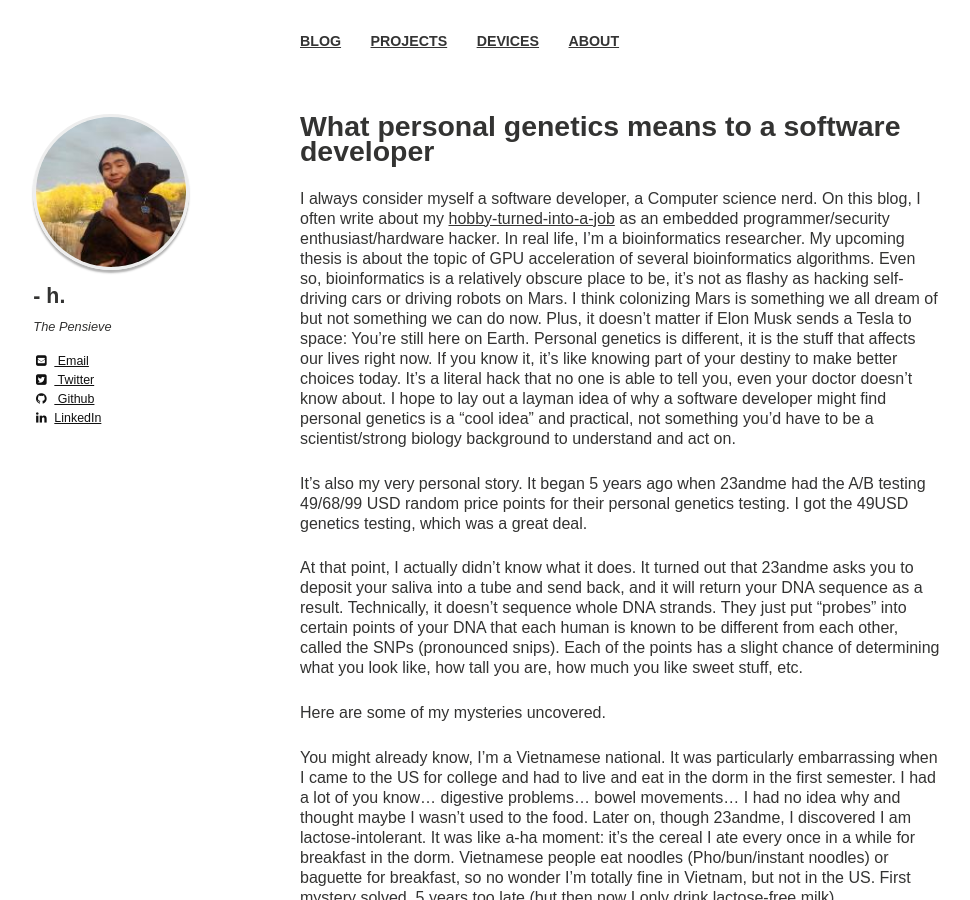
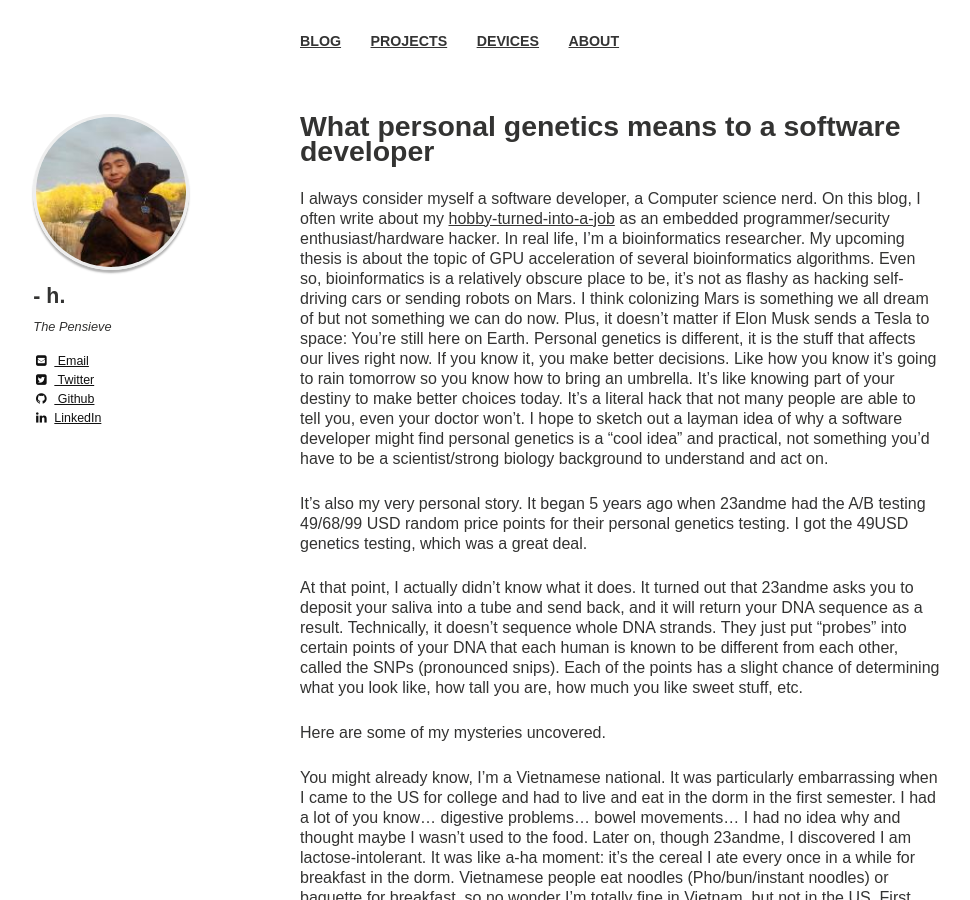
Before and after one commit to htruong/htruong.github.io, a Jekyll site: the page built from _posts/2018-02-13-personal-genetics-and-me.markdown, in a window 1280 px wide and 900 px high. Shown: the whole window, without its empty margins (20-990 px from the left). Built offline with Jekyll 4.4.1, drawn with Linux system fonts in a browser that asks for light colours; nearby versions of some CDN libraries; comment, search, counter and statistics services are not loaded.

Commit message:
[blog] layman dns post edit

```diff
--- a/_posts/2018-02-13-personal-genetics-and-me.markdown
+++ b/_posts/2018-02-13-personal-genetics-and-me.markdown
@@ -3,7 +3,7 @@ layout: post
 title: What personal genetics means to a software developer
 ---
 
-I always consider myself a software developer, a Computer science nerd. On this blog, I often write about my [hobby-turned-into-a-job](https://www.nature.com/articles/nrg2482) as an embedded programmer/security enthusiast/hardware hacker. In real life, I'm a bioinformatics researcher. My upcoming thesis is about the topic of GPU acceleration of several bioinformatics algorithms. Even so, bioinformatics is a relatively obscure place to be, it's not as flashy as hacking self-driving cars or driving robots on Mars. I think colonizing Mars is something we all dream of but not something we can do now. Plus, it doesn't matter if Elon Musk sends a Tesla to space: You're still here on Earth. Personal genetics is different, it is the stuff that affects our lives right now. If you know it, it's like knowing part of your destiny to make better choices today. It's a literal hack that no one is able to tell you, even your doctor doesn't know about. I hope to lay out a layman idea of why a software developer might find personal genetics is a "cool idea" and practical, not something you'd have to be a scientist/strong biology background to understand and act on.
+I always consider myself a software developer, a Computer science nerd. On this blog, I often write about my [hobby-turned-into-a-job](https://www.nature.com/articles/nrg2482) as an embedded programmer/security enthusiast/hardware hacker. In real life, I'm a bioinformatics researcher. My upcoming thesis is about the topic of GPU acceleration of several bioinformatics algorithms. Even so, bioinformatics is a relatively obscure place to be, it's not as flashy as hacking self-driving cars or sending robots on Mars. I think colonizing Mars is something we all dream of but not something we can do now. Plus, it doesn't matter if Elon Musk sends a Tesla to space: You're still here on Earth. Personal genetics is different, it is the stuff that affects our lives right now. If you know it, you make better decisions. Like how you know it's going to rain tomorrow so you know how to bring an umbrella. It's like knowing part of your destiny to make better choices today. It's a literal hack that not many people are able to tell you, even your doctor won't. I hope to sketch out a layman idea of why a software developer might find personal genetics is a "cool idea" and practical, not something you'd have to be a scientist/strong biology background to understand and act on.
 
 It's also my very personal story. It began 5 years ago when 23andme had the A/B testing 49/68/99 USD random price points for their personal genetics testing. I got the 49USD genetics testing, which was a great deal.
 
```
